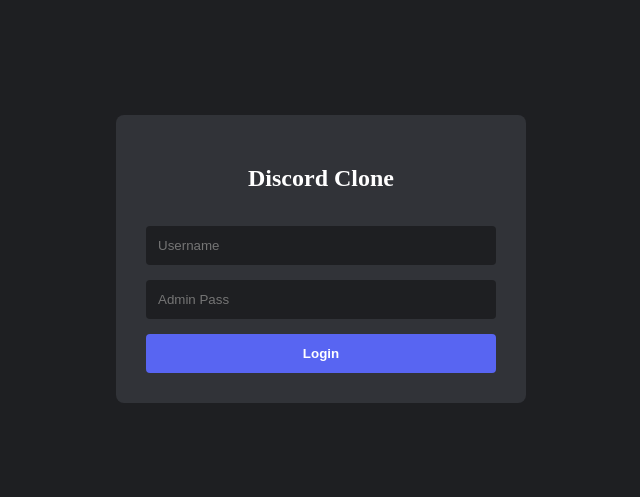
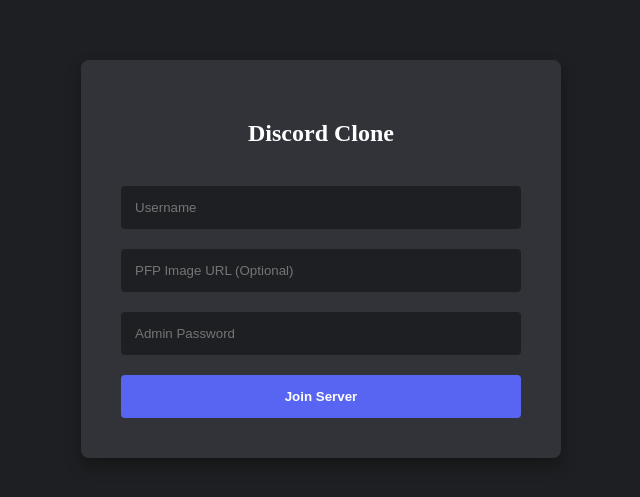
Before and after one commit to zakbooks1/Discord, a Next.js app: page / in a window 1280 px wide. Shown: the part 141-638 px from the top of the page, without its empty margins (319-959 px from the left). Built offline with nearby package versions, Linux system fonts and the light colour scheme.

Commit message:
Update page.js

```diff
--- a/app/page.js
+++ b/app/page.js
@@ -10,30 +10,31 @@
 
   const [tempName, setTempName] = useState("");
   const [tempPass, setTempPass] = useState("");
+  const [tempPfp, setTempPfp] = useState("");
 
-  const fileInputRef = useRef(null); // Ref for the hidden file input
+  const fileInputRef = useRef(null);
   const scrollRef = useRef(null);
-  const ADMIN_KEY = "67boy93";
+  const ADMIN_KEY = "67man76"; // Your New Password
 
-  const channels = [{ id: "general", icon: "#" }, { id: "media", icon: "🖼️" }];
+  const channels = [{ id: "general", icon: "#" }, { id: "media", icon: "📸" }, { id: "gaming", icon: "🎮" }];
 
   useEffect(() => {
-    const saved = localStorage.getItem("chat-v6");
+    const saved = localStorage.getItem("chat-v7-final");
     if (saved) { setUser(JSON.parse(saved)); setIsLoggedIn(true); }
   }, []);
 
   const handleLogin = () => {
     if (!tempName) return alert("Username required");
-    const isAdm = tempPass.toLowerCase() === ADMIN_KEY;
-    const data = {
-      name: tempName,
-      isAdmin: isAdm,
-      pass: tempPass.toLowerCase(),
-      pfp: `https://api.dicebear.com/7.x/identicon/svg?seed=${tempName}`
-    };
+
+    const cleanPass = tempPass.trim(); // No lowercase force, case-sensitive as requested
+    const isAdm = cleanPass === ADMIN_KEY;
+
+    const pfpUrl = tempPfp.trim() || `https://api.dicebear.com/7.x/pixel-art/svg?seed=${tempName}`;
+
+    const data = { name: tempName, isAdmin: isAdm, pass: cleanPass, pfp: pfpUrl };
     setUser(data);
     setIsLoggedIn(true);
-    localStorage.setItem("chat-v6", JSON.stringify(data));
+    localStorage.setItem("chat-v7-final", JSON.stringify(data));
   };
 
   const loadData = async () => {
@@ -50,8 +51,21 @@
     }
   }, [isLoggedIn, activeServer]);
 
+  useEffect(() => {
+    if (scrollRef.current) scrollRef.current.scrollTop = scrollRef.current.scrollHeight;
+  }, [messages]);
+
   const send = async (imgBase64 = null) => {
     if (!text.trim() && !imgBase64) return;
+
+    if (text.startsWith("/clear") && user.isAdmin) {
+      await fetch("/api/messages", {
+        method: "DELETE",
+        headers: { "admin-pass": user.pass },
+        body: JSON.stringify({ server: activeServer, clearAll: true }),
+      });
+      setText(""); loadData(); return;
+    }
 
     await fetch("/api/messages", {
       method: "POST",
@@ -66,15 +80,11 @@
     loadData();
   };
 
-  // Function to handle iPad Photo Library selection
-  const handleFileChange = (e) => {
+  const handleFile = (e) => {
     const file = e.target.files[0];
     if (!file) return;
-
     const reader = new FileReader();
-    reader.onloadend = () => {
-      send(reader.result); // Sends the base64 string
-    };
+    reader.onloadend = () => send(reader.result);
     reader.readAsDataURL(file);
   };
 
@@ -83,9 +93,10 @@
       <div style={styles.loginPage}>
         <div style={styles.loginCard}>
           <h2 style={{ color: "white", textAlign: "center" }}>Discord Clone</h2>
-          <input placeholder="Username" autoCapitalize="none" onChange={e => setTempName(e.target.value)} style={styles.input} />
-          <input placeholder="Admin Pass" type="password" onChange={e => setTempPass(e.target.value)} style={styles.input} />
-          <button onClick={handleLogin} style={styles.loginBtn}>Login</button>
+          <input placeholder="Username" autoCapitalize="none" autoCorrect="off" onChange={e => setTempName(e.target.value)} style={styles.input} />
+          <input placeholder="PFP Image URL (Optional)" autoCapitalize="none" onChange={e => setTempPfp(e.target.value)} style={styles.input} />
+          <input placeholder="Admin Password" type="password" autoCapitalize="none" onChange={e => setTempPass(e.target.value)} style={styles.input} />
+          <button onClick={handleLogin} style={styles.loginBtn}>Join Server</button>
         </div>
       </div>
     );
@@ -95,11 +106,11 @@
     <div style={styles.app}>
       <div style={styles.side1}>
         <div style={styles.sCircActive}>D</div>
-        <button onClick={() => {localStorage.removeItem("chat-v6"); window.location.reload();}} style={styles.logout}>X</button>
+        <button onClick={() => {localStorage.clear(); window.location.reload();}} style={styles.logout}>EXIT</button>
       </div>
 
       <div style={styles.side2}>
-        <div style={styles.sHead}>CHANNELS</div>
+        <div style={styles.sHead}>TEXT CHANNELS</div>
         {channels.map(chan => (
           <div key={chan.id} onClick={() => setActiveServer(chan.id)} style={activeServer === chan.id ? styles.cActive : styles.cInactive}>
             {chan.icon} {chan.id}
@@ -108,38 +119,40 @@
       </div>
 
       <div style={styles.main}>
-        <div style={styles.mHead}># {activeServer}</div>
+        <div style={styles.mHead}>
+          # {activeServer} {user.isAdmin && <span style={styles.adminBadge}>👑 ADMIN</span>}
+        </div>
 
         <div style={styles.msgList} ref={scrollRef}>
           {messages.map((m, i) => (
             <div key={i} style={styles.mRow}>
-              <img src={m.pfp} style={styles.mAv} alt="pfp" />
+              <img src={m.pfp} style={styles.mAv} alt="avatar" />
               <div style={{ flex: 1 }}>
                 <div style={styles.mMeta}>
                   <span style={{ fontWeight: "bold", color: m.isAdmin ? "#f1c40f" : "white" }}>{m.user}</span>
+                  <span style={styles.mDate}>{new Date(m.date).toLocaleTimeString()}</span>
                 </div>
                 {m.text && <div style={styles.mText}>{m.text}</div>}
                 {m.image && <img src={m.image} style={styles.postedImg} alt="upload" />}
               </div>
+              {user.isAdmin && <button onClick={async () => {
+                await fetch("/api/messages", {
+                  method: "DELETE",
+                  headers: { "admin-pass": user.pass },
+                  body: JSON.stringify({ id: m._id, server: activeServer }),
+                });
+                loadData();
+              }} style={styles.del}>×</button>}
             </div>
           ))}
         </div>
 
         <div style={styles.inWrap}>
           <div style={styles.inputContainer}>
-            {/* HIDDEN FILE INPUT */}
-            <input
-              type="file"
-              accept="image/*"
-              ref={fileInputRef}
-              style={{ display: "none" }}
-              onChange={handleFileChange}
-            />
-            {/* CLICKING THIS OPENS PHOTO LIBRARY */}
+            <input type="file" accept="image/*" ref={fileInputRef} style={{ display: "none" }} onChange={handleFile} />
             <button onClick={() => fileInputRef.current.click()} style={styles.plusBtn}>+</button>
-
             <input value={text} onChange={e => setText(e.target.value)} onKeyDown={e => e.key === "Enter" && send()}
-                   style={styles.chatIn} placeholder="Message..." />
+                   style={styles.chatIn} placeholder={`Message #${activeServer}`} />
           </div>
         </div>
       </div>
@@ -149,27 +162,30 @@
 
 const styles = {
   app: { display: "flex", height: "100vh", backgroundColor: "#313338", color: "#dbdee1", fontFamily: "sans-serif" },
-  side1: { width: "72px", backgroundColor: "#1e1f22", display: "flex", flexDirection: "column", alignItems: "center", padding: "12px 0", gap: "10px" },
+  side1: { width: "72px", backgroundColor: "#1e1f22", display: "flex", flexDirection: "column", alignItems: "center", padding: "12px 0", gap: "12px" },
   sCircActive: { width: "48px", height: "48px", borderRadius: "16px", backgroundColor: "#5865f2", display: "flex", alignItems: "center", justifyContent: "center", fontWeight: "bold" },
-  logout: { marginTop: "auto", background: "#ed4245", color: "white", border: "none", borderRadius: "50%", width: "30px", height: "30px", cursor: "pointer", marginBottom: "10px" },
-  side2: { width: "240px", backgroundColor: "#2b2d31", padding: "10px" },
-  sHead: { padding: "10px", fontSize: "12px", fontWeight: "bold", color: "#949ba4" },
-  cActive: { padding: "8px 12px", backgroundColor: "#3f4147", borderRadius: "4px", color: "white", cursor: "pointer", marginBottom: "2px" },
-  cInactive: { padding: "8px 12px", color: "#80848e", cursor: "pointer" },
+  logout: { marginTop: "auto", background: "#ed4245", color: "white", border: "none", borderRadius: "8px", padding: "8px", cursor: "pointer", fontSize: "10px", fontWeight: "bold" },
+  side2: { width: "240px", backgroundColor: "#2b2d31", padding: "12px" },
+  sHead: { padding: "10px", fontSize: "12px", fontWeight: "bold", color: "#949ba4", letterSpacing: "1px" },
+  cActive: { padding: "10px 12px", backgroundColor: "#3f4147", borderRadius: "4px", color: "white", cursor: "pointer", marginBottom: "2px" },
+  cInactive: { padding: "10px 12px", color: "#80848e", cursor: "pointer", transition: "0.2s" },
   main: { flex: 1, display: "flex", flexDirection: "column" },
-  mHead: { height: "48px", display: "flex", alignItems: "center", padding: "0 16px", borderBottom: "1px solid #26272d", fontWeight: "bold" },
+  mHead: { height: "48px", display: "flex", alignItems: "center", padding: "0 16px", borderBottom: "1px solid #26272d", fontWeight: "bold", gap: "10px", boxShadow: "0 1px 2px rgba(0,0,0,0.1)" },
+  adminBadge: { fontSize: "10px", background: "#f1c40f", color: "black", padding: "2px 6px", borderRadius: "4px" },
   msgList: { flex: 1, overflowY: "auto", padding: "20px" },
-  mRow: { display: "flex", gap: "16px", marginBottom: "20px" },
-  mAv: { width: "40px", height: "40px", borderRadius: "50%" },
-  mMeta: { display: "flex", gap: "10px", alignItems: "center" },
-  mText: { color: "#dbdee1", marginTop: "2px" },
-  postedImg: { maxWidth: "100%", maxHeight: "300px", borderRadius: "8px", marginTop: "10px" },
+  mRow: { display: "flex", gap: "16px", marginBottom: "24px" },
+  mAv: { width: "40px", height: "40px", borderRadius: "50%", backgroundColor: "#4e5058" },
+  mMeta: { display: "flex", gap: "10px", alignItems: "center", marginBottom: "2px" },
+  mDate: { fontSize: "12px", color: "#949ba4" },
+  mText: { color: "#dbdee1", lineHeight: "1.4" },
+  postedImg: { maxWidth: "100%", maxHeight: "400px", borderRadius: "8px", marginTop: "10px", border: "1px solid #444" },
   inWrap: { padding: "0 20px 24px 20px" },
   inputContainer: { display: "flex", alignItems: "center", backgroundColor: "#383a40", borderRadius: "8px", padding: "0 15px" },
-  plusBtn: { background: "#b5bac1", border: "none", borderRadius: "50%", width: "24px", height: "24px", cursor: "pointer", fontWeight: "bold", fontSize: "18px" },
-  chatIn: { flex: 1, padding: "12px", border: "none", backgroundColor: "transparent", color: "white", outline: "none" },
+  plusBtn: { background: "#b5bac1", border: "none", borderRadius: "50%", width: "24px", height: "24px", cursor: "pointer", fontWeight: "bold", fontSize: "18px", color: "#313338" },
+  chatIn: { flex: 1, padding: "14px", border: "none", backgroundColor: "transparent", color: "white", outline: "none" },
+  del: { background: "none", border: "none", color: "#ed4245", cursor: "pointer", fontSize: "20px", opacity: "0.6" },
   loginPage: { height: "100vh", display: "flex", alignItems: "center", justifyContent: "center", backgroundColor: "#1e1f22" },
-  loginCard: { backgroundColor: "#313338", padding: "30px", borderRadius: "8px", width: "350px", display: "flex", flexDirection: "column", gap: "15px" },
-  input: { padding: "12px", borderRadius: "4px", border: "none", backgroundColor: "#1e1f22", color: "white" },
-  loginBtn: { padding: "12px", backgroundColor: "#5865f2", color: "white", border: "none", borderRadius: "4px", fontWeight: "bold" }
+  loginCard: { backgroundColor: "#313338", padding: "40px", borderRadius: "8px", width: "400px", display: "flex", flexDirection: "column", gap: "20px", boxShadow: "0 8px 16px rgba(0,0,0,0.3)" },
+  input: { padding: "14px", borderRadius: "4px", border: "none", backgroundColor: "#1e1f22", color: "white" },
+  loginBtn: { padding: "14px", backgroundColor: "#5865f2", color: "white", border: "none", borderRadius: "4px", fontWeight: "bold", cursor: "pointer" }
 };
```
